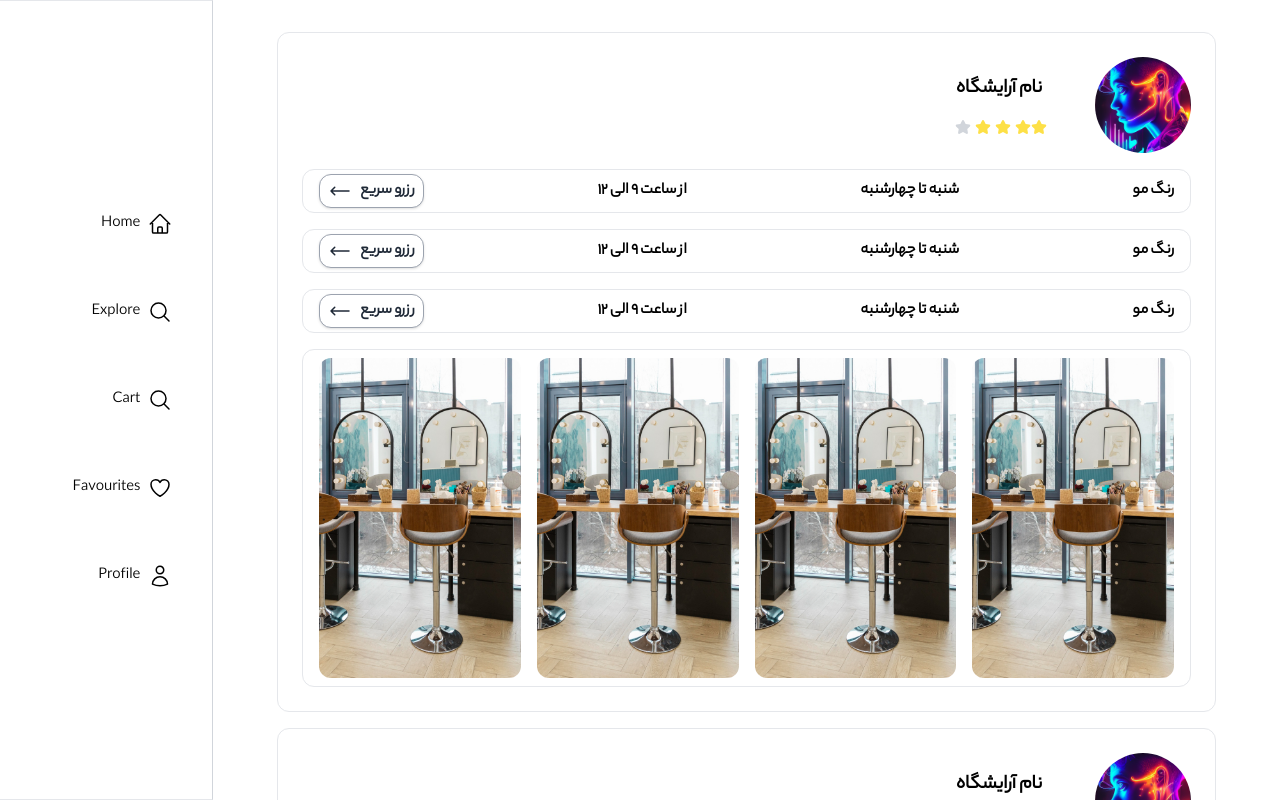
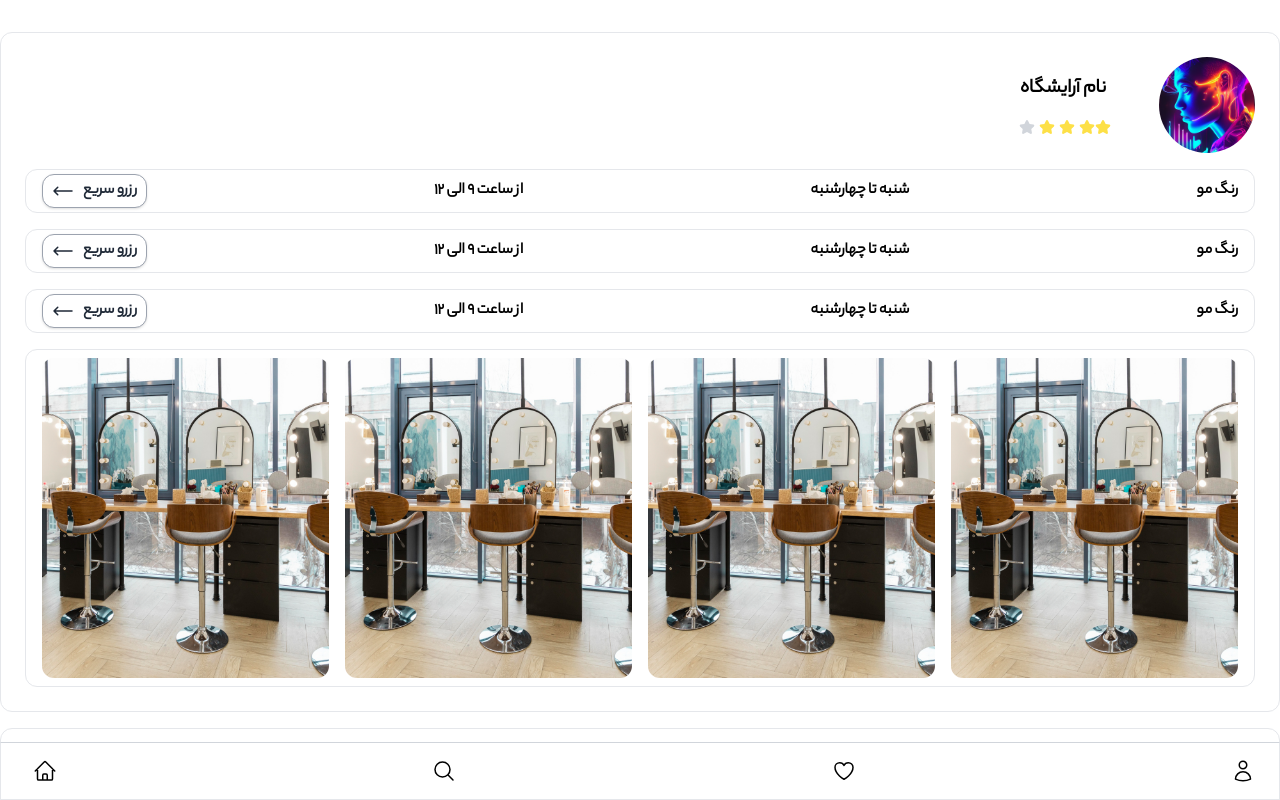
Before and after one commit to AbolfazlMarzban/beautyno-pwa, a React (Create React App) app: page / in a window 1280 px wide. Shown: the top 800 px of the page. Built offline with nearby package versions, Linux system fonts and the light colour scheme.

Commit message:
ui-mobile

```diff
--- a/src/components/home/HomeServices.jsx
+++ b/src/components/home/HomeServices.jsx
@@ -3,7 +3,7 @@ import ServiceBox from "./serviceBox/serviceBox";
 
 export default function HomeServices({}) {
   return (
-    <div className="w-full h-full px-16 py-4">
+    <div className="w-full h-full py-4">
         <ServiceBox />
         <ServiceBox />
         <ServiceBox />
--- a/src/components/home/homePage.jsx
+++ b/src/components/home/homePage.jsx
@@ -1,13 +1,13 @@
-import HomeServices from "./HomeServices"
+import HomeServices from "./homeServices"
 import Navbar from "../Navbar"
 
 export default function HomePage({}){
     return(
-        <div className='flex flex-row h-full'>
-        <div className='basis-5/6'>
+        <div className='flex flex-col h-full'>
+        <div className="w-full">
           <HomeServices />
           </div>
-          <div className='basis-1/6'>
+          <div className="w-full">
             <Navbar />
           </div>
         </div>
--- a/src/components/navbar.jsx
+++ b/src/components/navbar.jsx
@@ -3,9 +3,64 @@ import { Link } from "react-router-dom";
 
 function Navbar(props) {
   return (
-    <div className="w-full h-full flex justify-initail items-center border border-r-1 border-r-gray-300 pr-10 fixed">
-      <ul>
-        <li className=" flex my-16">
+    <div className="fixed z-10 inset-x-0 bottom-0 bg-white w-full flex justify-initail items-center border border-t-1 border-t-gray-300">
+      <ul className="w-full flex  justify-between mx-6">
+        <li className=" flex my-4">
+          <Link to="/Profile" className="flex">
+            <svg
+              xmlns="http://www.w3.org/2000/svg"
+              fill="none"
+              viewBox="0 0 24 24"
+              stroke-width="1.5"
+              stroke="currentColor"
+              className="w-6 h-6 ml-2"
+            >
+              <path
+                stroke-linecap="round"
+                stroke-linejoin="round"
+                d="M15.75 6a3.75 3.75 0 11-7.5 0 3.75 3.75 0 017.5 0zM4.501 20.118a7.5 7.5 0 0114.998 0A17.933 17.933 0 0112 21.75c-2.676 0-5.216-.584-7.499-1.632z"
+              />
+            </svg>
+          </Link>
+        </li>
+        <li className=" flex my-4">
+          <Link to="/Favourites" className="flex">
+            <svg
+              xmlns="http://www.w3.org/2000/svg"
+              fill="none"
+              viewBox="0 0 24 24"
+              stroke-width="1.5"
+              stroke="currentColor"
+              className="w-6 h-6 ml-2"
+            >
+              <path
+                stroke-linecap="round"
+                stroke-linejoin="round"
+                d="M21 8.25c0-2.485-2.099-4.5-4.688-4.5-1.935 0-3.597 1.126-4.312 2.733-.715-1.607-2.377-2.733-4.313-2.733C5.1 3.75 3 5.765 3 8.25c0 7.22 9 12 9 12s9-4.78 9-12z"
+              />
+            </svg>
+          </Link>
+        </li>
+        <li className="  my-4">
+          <Link to="/Cart" className="flex">
+            <svg
+              xmlns="http://www.w3.org/2000/svg"
+              fill="none"
+              viewBox="0 0 24 24"
+              stroke-width="1.5"
+              stroke="currentColor"
+              className="w-6 h-6 ml-2"
+            >
+              <path
+                stroke-linecap="round"
+                stroke-linejoin="round"
+                d="M21 21l-5.197-5.197m0 0A7.5 7.5 0 105.196 5.196a7.5 7.5 0 0010.607 10.607z"
+              />
+            </svg>
+          </Link>
+        </li>
+
+        <li className=" flex my-4">
           <Link to="/" className="flex">
             <svg
               xmlns="http://www.w3.org/2000/svg"
@@ -21,85 +76,7 @@ function Navbar(props) {
                 d="M2.25 12l8.954-8.955c.44-.439 1.152-.439 1.591 0L21.75 12M4.5 9.75v10.125c0 .621.504 1.125 1.125 1.125H9.75v-4.875c0-.621.504-1.125 1.125-1.125h2.25c.621 0 1.125.504 1.125 1.125V21h4.125c.621 0 1.125-.504 1.125-1.125V9.75M8.25 21h8.25"
               />
             </svg>
-          Home
           </Link>
-        </li>
-        <li className=" flex my-16">
-          <svg
-            xmlns="http://www.w3.org/2000/svg"
-            fill="none"
-            viewBox="0 0 24 24"
-            stroke-width="1.5"
-            stroke="currentColor"
-            className="w-6 h-6 ml-2"
-          >
-            <path
-              stroke-linecap="round"
-              stroke-linejoin="round"
-              d="M21 21l-5.197-5.197m0 0A7.5 7.5 0 105.196 5.196a7.5 7.5 0 0010.607 10.607z"
-            />
-          </svg>
-          Explore
-        </li>
-        <li className="  my-16">
-          <Link to="/Cart" className="flex">
-          <svg
-            xmlns="http://www.w3.org/2000/svg"
-            fill="none"
-            viewBox="0 0 24 24"
-            stroke-width="1.5"
-            stroke="currentColor"
-            className="w-6 h-6 ml-2"
-          >
-            <path
-              stroke-linecap="round"
-              stroke-linejoin="round"
-              d="M21 21l-5.197-5.197m0 0A7.5 7.5 0 105.196 5.196a7.5 7.5 0 0010.607 10.607z"
-            />
-          </svg>
-          Cart
-          </Link>
-        </li>
-        <li className=" flex my-16">
-          <Link to="/Favourites" className="flex">
-          <svg
-            xmlns="http://www.w3.org/2000/svg"
-            fill="none"
-            viewBox="0 0 24 24"
-            stroke-width="1.5"
-            stroke="currentColor"
-            className="w-6 h-6 ml-2"
-          >
-            <path
-              stroke-linecap="round"
-              stroke-linejoin="round"
-              d="M21 8.25c0-2.485-2.099-4.5-4.688-4.5-1.935 0-3.597 1.126-4.312 2.733-.715-1.607-2.377-2.733-4.313-2.733C5.1 3.75 3 5.765 3 8.25c0 7.22 9 12 9 12s9-4.78 9-12z"
-            />
-          </svg>
-          Favourites
-          </Link>
-
-        </li>
-        <li className=" flex my-16">
-          <Link  to="/Profile" className="flex">
-
-          <svg
-            xmlns="http://www.w3.org/2000/svg"
-            fill="none"
-            viewBox="0 0 24 24"
-            stroke-width="1.5"
-            stroke="currentColor"
-            className="w-6 h-6 ml-2"
-          >
-            <path
-              stroke-linecap="round"
-              stroke-linejoin="round"
-              d="M15.75 6a3.75 3.75 0 11-7.5 0 3.75 3.75 0 017.5 0zM4.501 20.118a7.5 7.5 0 0114.998 0A17.933 17.933 0 0112 21.75c-2.676 0-5.216-.584-7.499-1.632z"
-            />
-          </svg>
-          Profile
-          </Link>
-
         </li>
       </ul>
     </div>
```
Lines whose indentation alone changed are shown as unchanged.
